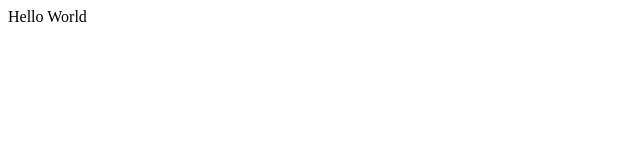
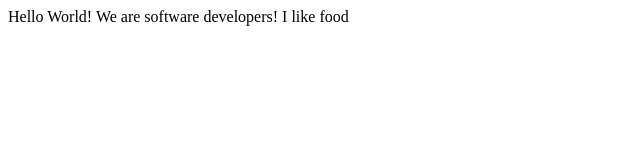
Before and after one commit to varo-102/Microverse-Challenge-Henry-D-and-Alvaro-T, a plain HTML site: page index.html in a window 1280 px wide. Shown: the whole page, without its empty margins (0-640 px from the left). Drawn offline with Linux system fonts and the light colour scheme.

Commit message:
'added more to intro'

```diff
--- a/index.html
+++ b/index.html
@@ -4,7 +4,8 @@
 
     </head>
     <body>
-        Hello World
+        Hello World! We are software developers!
+        I like food
 
     </body>
 </html>
```
